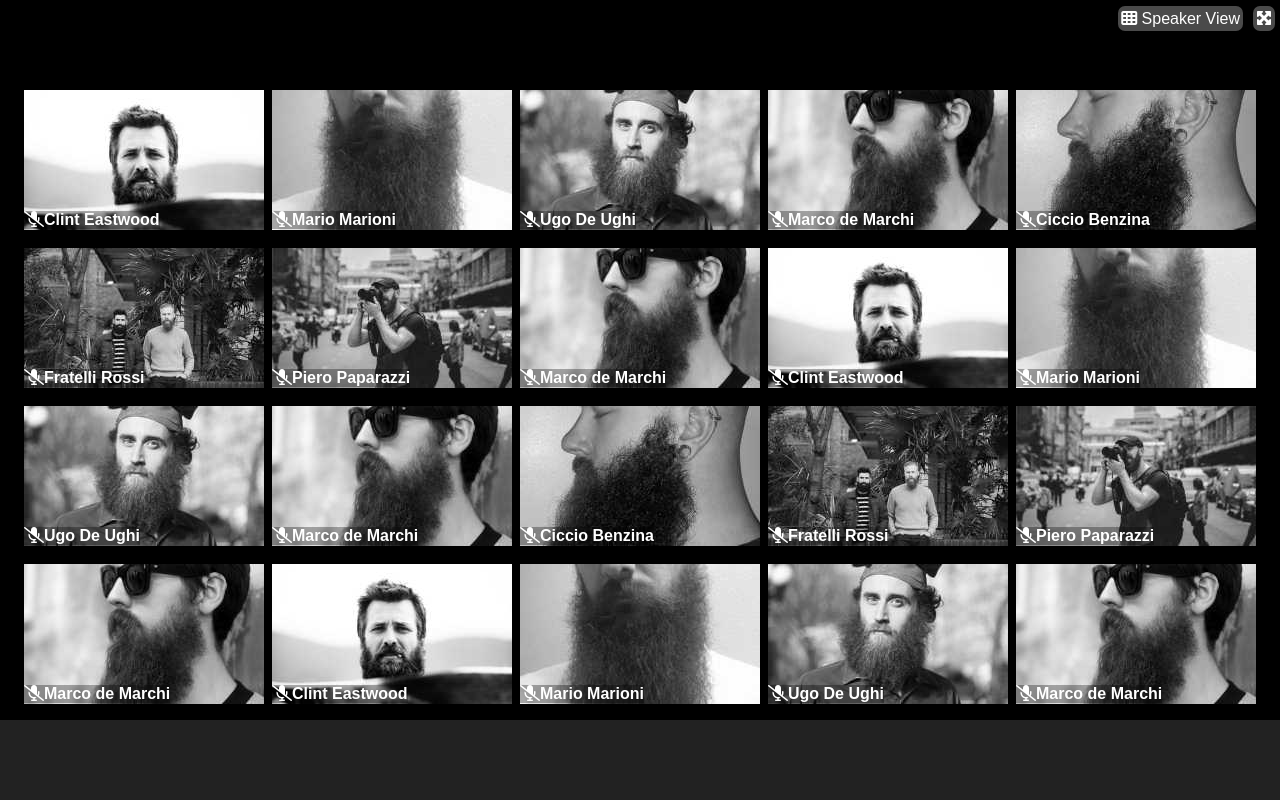
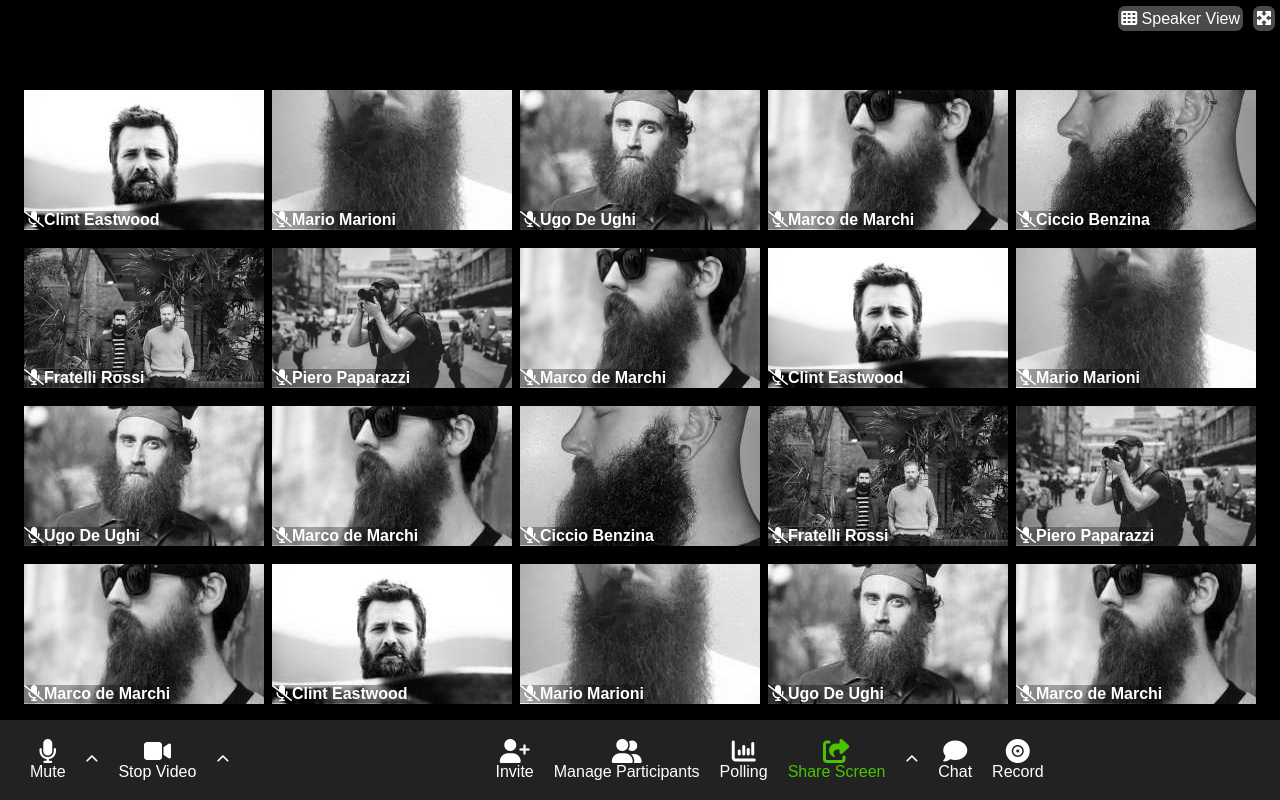
Before and after one commit to pietrolupi/html-css-zoom, a plain HTML site: page index.html in a window 1280 px wide. Drawn offline with Linux system fonts and the light colour scheme.

Commit message:
[edit]:footer

```diff
--- a/assets/css/style.css
+++ b/assets/css/style.css
@@ -26,11 +26,16 @@ header {
 }
 
 /* DEBUG END */
+
 /* GENERAL */
 a {
   text-decoration: none;
   color: white;
 
+}
+
+.green {
+  color: #49c302;
 }
 /* HEADER */
 
@@ -88,5 +93,35 @@ main {
 
 footer {
   height: 80px;
+  display: flex;
+  justify-content: space-between;
+  align-items: center;
   background-color: #222222;
+  color: white;
 }
+
+.icons {
+  font-size: 1.5rem;
+  display: flex;
+  justify-content: space-between;
+  align-items: center;
+  gap: 20px;
+  padding-left: 30px;
+}
+
+.fa-chevron-up {
+  font-size: 0.8rem;
+}
+.icon-col {
+  display: flex;
+  flex-direction: column;
+  flex-wrap: wrap;
+  align-items: center;
+}
+.icon-col span {
+  font-size: 1rem;
+  text-transform: capitalize;
+}
+.selection-arrow {
+  display: inline-block;
+}
--- a/index.html
+++ b/index.html
@@ -210,7 +210,70 @@
   </main>
 
   <footer>
+    <div class="icons">
+      <div class="icon-col">
 
+        <i class="fa-solid fa-microphone"></i>
+        <span>mute</span>
+      </div>
+
+      <i class="fa-solid fa-chevron-up"></i>
+
+      <div class="icon-col">
+        <i class="fa-solid fa-video"></i>
+        <span>Stop Video</span>
+      </div>
+
+      <i class="fa-solid fa-chevron-up"></i>
+    </div>
+
+    <div class="icons central">
+
+      <div class="icon-col">
+
+       <i class="fa-solid fa-user-plus"></i>
+        <span>invite</span>
+      </div>
+
+
+      <div class="icon-col">
+
+       <i class="fa-solid fa-user-group"></i>
+        <span>manage participants</span>
+      </div>
+
+
+      <div class="icon-col">
+
+       <i class="fa-solid fa-chart-column"></i>
+        <span>polling</span>
+      </div>
+
+
+      <div class="icon-col">
+
+       <i class="fa-solid fa-share-from-square green"></i>
+        <span class="green">share screen</span>
+      </div>
+
+      <i class="fa-solid fa-chevron-up"></i>
+
+      <div class="icon-col">
+
+       <i class="fa-solid fa-comment"></i>
+        <span>chat</span>
+      </div>
+
+
+      <div class="icon-col">
+
+       <i class="fa-solid fa-record-vinyl"></i>
+        <span>record</span>
+      </div>
+
+
+    </div>
+    <div class="end-meeting"></div>
   </footer>
 </body>
 </html>
```
